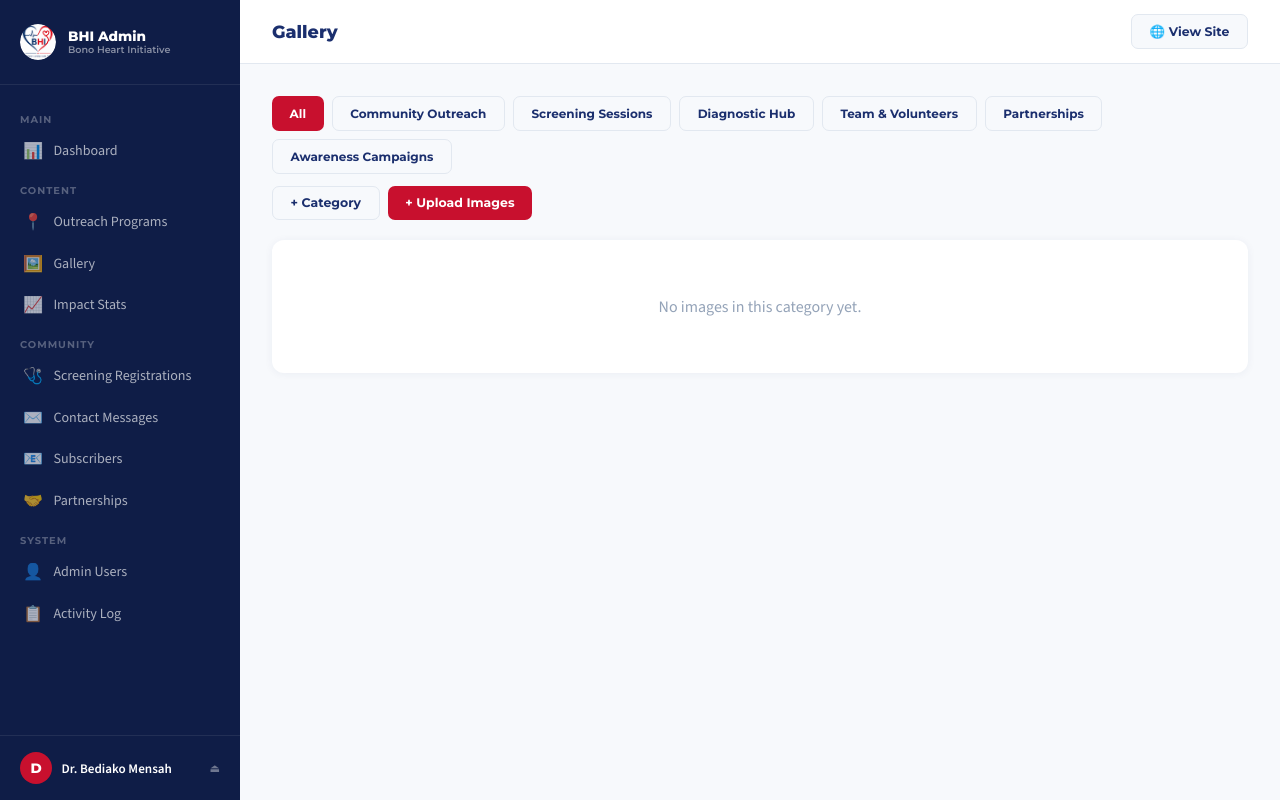
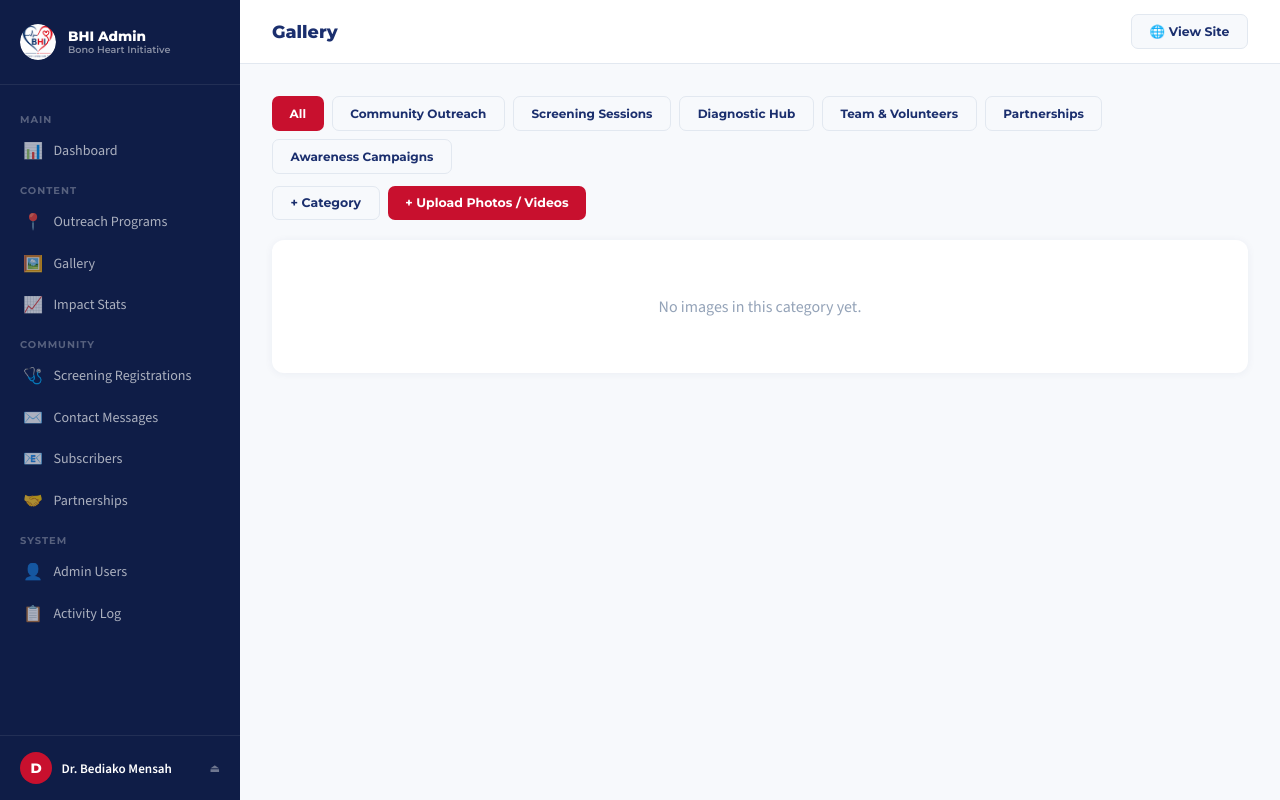
Before and after one commit to AGYEISTEPHEN/bhiweb, a PHP site: page /admin/gallery.php in a window 1280 px wide. Run offline with PHP 8.4, Linux system fonts and the light colour scheme; a user stored in the database is signed in; data comes from the database, SQL or seed files in the repository; data that the repository does not hold is empty.

Commit message:
Improve codes

```diff
--- a/admin/gallery.php
+++ b/admin/gallery.php
@@ -150,7 +150,7 @@ require_once 'partials/header.php';
   </div>
   <div style="display:flex;gap:.5rem">
     <button class="btn btn-secondary" onclick="openModal('modal-cat')">+ Category</button>
-    <button class="btn btn-primary" onclick="openModal('modal-upload')">+ Upload Images</button>
+    <button class="btn btn-primary" onclick="openModal('modal-upload')">+ Upload Photos / Videos</button>
   </div>
 </div>
 
@@ -204,7 +204,7 @@ require_once 'partials/header.php';
 <div id="modal-upload" style="display:none;position:fixed;inset:0;background:rgba(0,0,0,.5);z-index:9000;overflow-y:auto">
   <div style="background:#fff;max-width:520px;margin:3rem auto;border-radius:14px;overflow:hidden">
     <div style="background:var(--navy);padding:1.25rem 1.5rem;display:flex;justify-content:space-between;align-items:center">
-      <span style="color:#fff;font-family:'Montserrat',sans-serif;font-weight:800">Upload Images</span>
+      <span style="color:#fff;font-family:'Montserrat',sans-serif;font-weight:800">Upload Photos &amp; Videos</span>
       <button onclick="closeModal('modal-upload')" style="background:none;border:none;color:#fff;font-size:1.4rem;cursor:pointer">×</button>
     </div>
     <form method="POST" enctype="multipart/form-data" style="padding:1.5rem">
@@ -228,8 +228,12 @@ require_once 'partials/header.php';
         </select>
       </div>
       <div class="form-group">
-        <label class="form-label">Images (multiple allowed — photos or videos)</label>
+        <label class="form-label">Photos or Videos (multiple allowed)</label>
         <input type="file" name="images[]" class="form-control" accept="image/*,video/mp4,video/webm,video/quicktime" multiple required>
+        <div style="font-size:.72rem;color:var(--light);margin-top:.35rem">
+          Images: JPEG, PNG, WebP, GIF — up to <?= (int)(MAX_FILE_SIZE / 1024 / 1024) ?>MB each.
+          Videos: MP4, WebM, MOV — up to <?= (int)(MAX_VIDEO_SIZE / 1024 / 1024) ?>MB each.
+        </div>
       </div>
       <button type="submit" class="btn btn-primary" style="width:100%">Upload</button>
     </form>
```
Also changed, not shown: .claude/settings.json.
